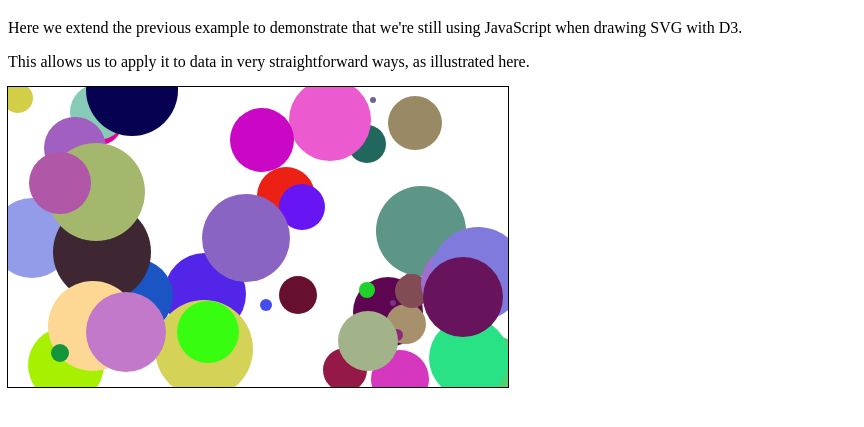
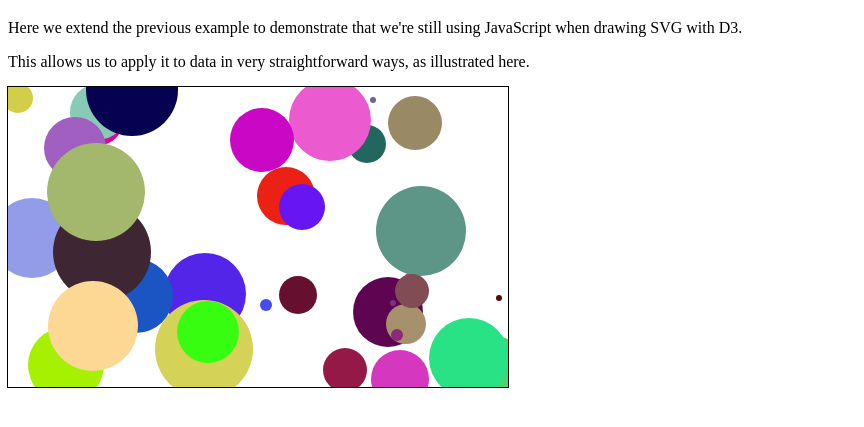
Before and after one commit to matt-blair/data-visualisation-with-d3, a website: page drawing-with-svg-and-d3-is-still-javascript.html in a window 1280 px wide. Shown: the part 61-488 px from the top of the page, without its empty margins (0-864 px from the left). Drawn offline with nearby package versions, Linux system fonts and the light colour scheme.

Commit message:
Modfied loop to generate forty circles

```diff
--- a/drawing-with-svg-and-d3-is-still-javascript.html
+++ b/drawing-with-svg-and-d3-is-still-javascript.html
@@ -91,7 +91,7 @@
     };
 
 
-    for (var i = 0; i < 50; i++) {
+    for (var i = 0; i < 40; i++) {
         generate_an_svg_with_d3(randomiseX(), randomiseY(), randomNumber(), randomiseColor())
     }
 
```
